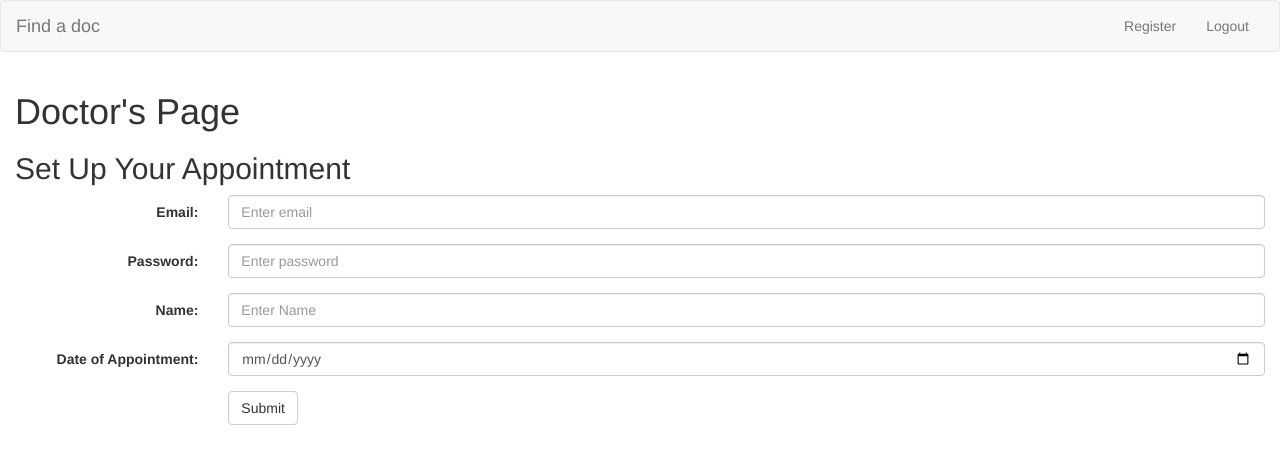
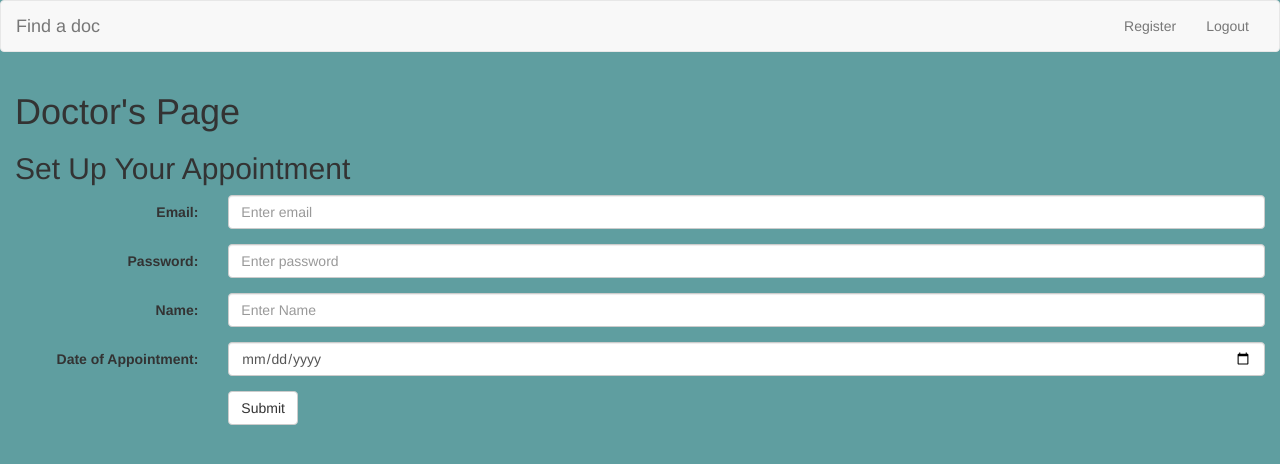
Before and after one commit to nsuspring2019cse299sec4/Group-5, a Django app: page /finddoctor/doctor/1/ in a window 1280 px wide. Shown: the top 464 px of the page. Run offline with Django 3.2, Linux system fonts and the light colour scheme; data comes from the database, SQL or seed files in the repository; some libraries are stand-ins or nearby versions.

Commit message:
Updated FE design of doctor

```diff
--- a/Project code/findadoc/finddoctor/templates/finddoctor/doctor.html
+++ b/Project code/findadoc/finddoctor/templates/finddoctor/doctor.html
@@ -3,6 +3,11 @@
 {% block body %}
       <div class="container-fluid">
       	<h1>Doctor's Page</h1>
+      	<style>
+body {
+  background-color: cadetblue;
+}
+</style>
       	    <h2>Set Up Your Appointment</h2>
   <form class="form-horizontal" action="/action_page.php">
     <div class="form-group">
```
